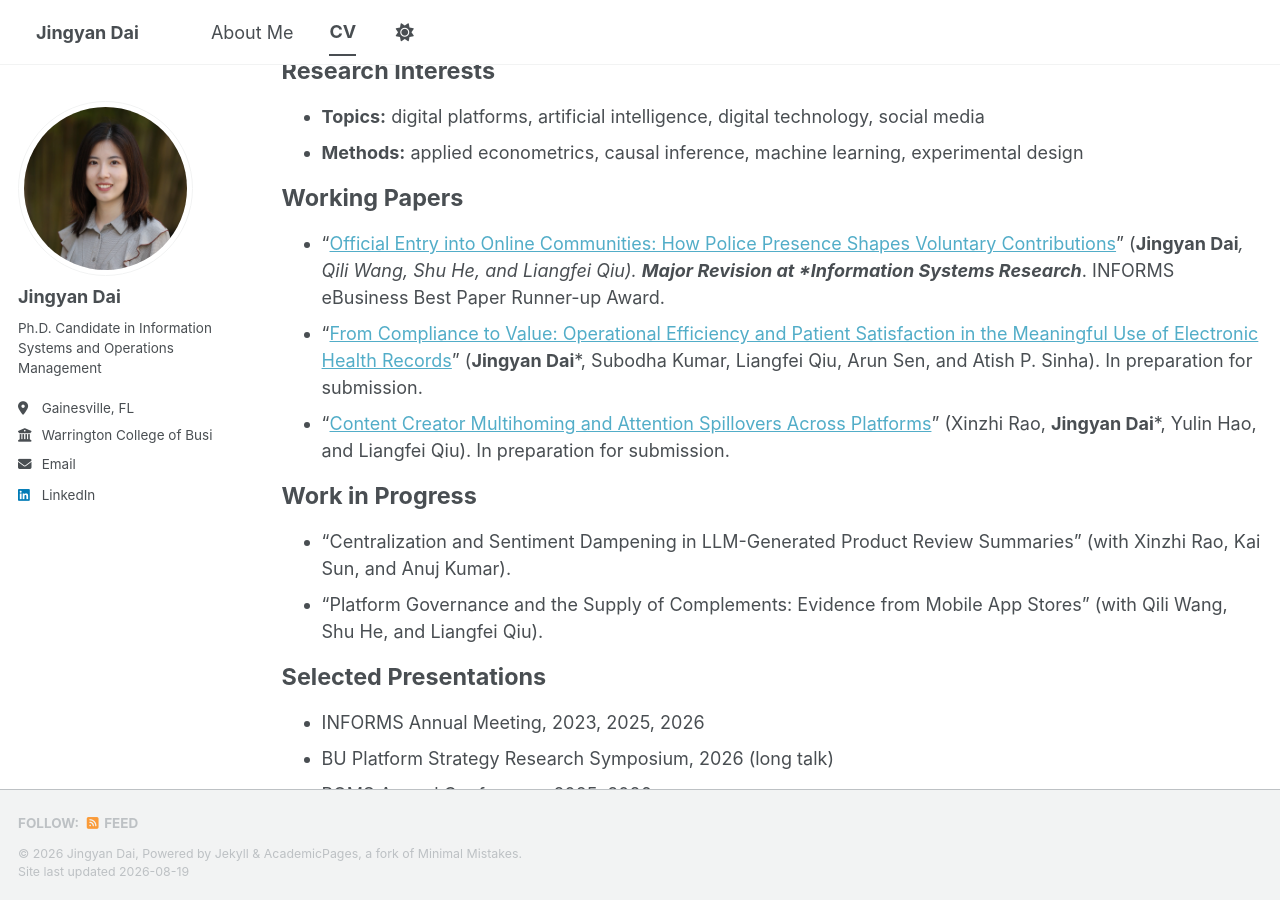
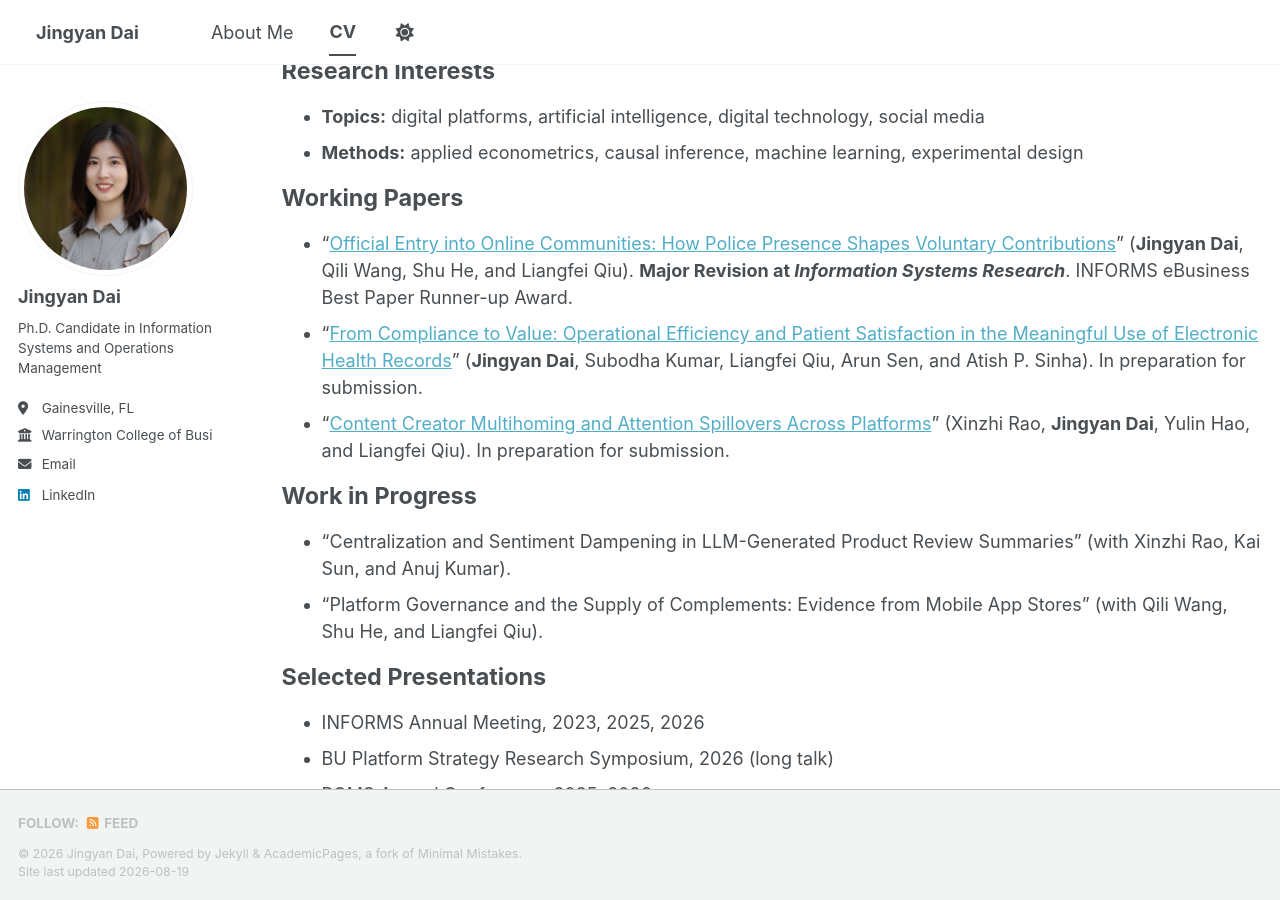
Before and after one commit to jingyandai/jingyandai.github.io, a Jekyll site: the page built from _pages/cv.md, in a window 1280 px wide and 900 px high, scrolled down 309 px. Built offline with Jekyll 4.4.1, drawn with Linux system fonts in a browser that asks for light colours; a style sheet for code colours, icons or effects is not loaded.

Commit message:
Update cv.md

```diff
--- a/_pages/cv.md
+++ b/_pages/cv.md
@@ -24,9 +24,9 @@ Research Interests
 
 Working Papers
 ======
-* "[Official Entry into Online Communities: How Police Presence Shapes Voluntary Contributions](https://papers.ssrn.com/sol3/papers.cfm?abstract_id=5003782)" (**Jingyan Dai***, Qili Wang, Shu He, and Liangfei Qiu). **Major Revision at *Information Systems Research***. INFORMS eBusiness Best Paper Runner-up Award.
-* "[From Compliance to Value: Operational Efficiency and Patient Satisfaction in the Meaningful Use of Electronic Health Records](https://papers.ssrn.com/sol3/papers.cfm?abstract_id=5135423)" (**Jingyan Dai***, Subodha Kumar, Liangfei Qiu, Arun Sen, and Atish P. Sinha). In preparation for submission.
-* "[Content Creator Multihoming and Attention Spillovers Across Platforms](https://papers.ssrn.com/sol3/papers.cfm?abstract_id=6602278)" (Xinzhi Rao, **Jingyan Dai***, Yulin Hao, and Liangfei Qiu). In preparation for submission.
+* "[Official Entry into Online Communities: How Police Presence Shapes Voluntary Contributions](https://papers.ssrn.com/sol3/papers.cfm?abstract_id=5003782)" (**Jingyan Dai**, Qili Wang, Shu He, and Liangfei Qiu). **Major Revision at *Information Systems Research***. INFORMS eBusiness Best Paper Runner-up Award.
+* "[From Compliance to Value: Operational Efficiency and Patient Satisfaction in the Meaningful Use of Electronic Health Records](https://papers.ssrn.com/sol3/papers.cfm?abstract_id=5135423)" (**Jingyan Dai**, Subodha Kumar, Liangfei Qiu, Arun Sen, and Atish P. Sinha). In preparation for submission.
+* "[Content Creator Multihoming and Attention Spillovers Across Platforms](https://papers.ssrn.com/sol3/papers.cfm?abstract_id=6602278)" (Xinzhi Rao, **Jingyan Dai**, Yulin Hao, and Liangfei Qiu). In preparation for submission.
 
 Work in Progress
 ======
```
